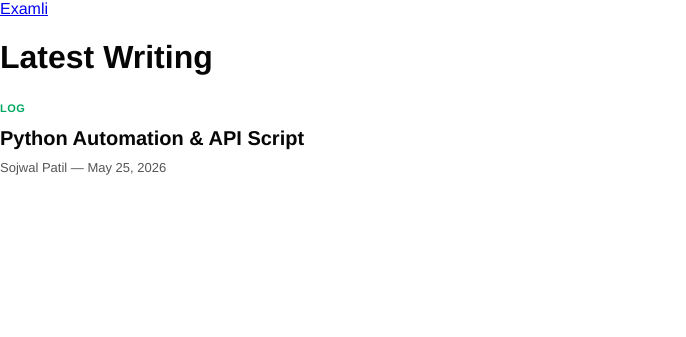
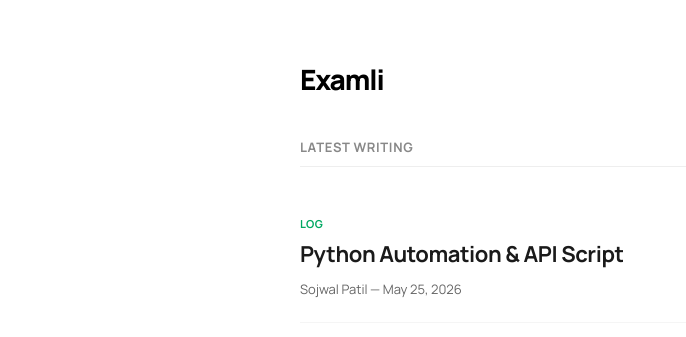
Before and after one commit to examli/examli.github.io, a Jekyll site: the page built from index.html, in a window 1280 px wide. Shown: the top 337 px of the page, without its empty margins (0-686 px from the left). Built offline with Jekyll 4.4.1, drawn with Linux system fonts in a browser that asks for light colours.

Commit message:
Update style.css

```diff
--- a/assets/css/style.css
+++ b/assets/css/style.css
@@ -1,192 +1,176 @@
+/* --- PREMIUM MANROPE ULTRA-CLEAN TECH THEME --- */
 :root {
-  --tc-green: #00a862;
-  --tc-black: #060606;
-  --tc-gray-text: #555555;
-  --tc-border: #e2e2e2;
-  --tc-purple: #4a154b;
+  --text-main: #1a1a1a;
+  --text-muted: #666666;
+  --text-light: #888888;
+  --border-line: #f5f5f5;
+  --accent-green: #00a862; /* Sharp focus tag color */
 }
 
 body {
   background-color: #ffffff;
-  color: var(--tc-black);
-  font-family: "Helvetica Neue", Helvetica, Arial, sans-serif;
+  color: var(--text-main);
+  font-family: 'Manrope', sans-serif;
   margin: 0;
   padding: 0;
+  -webkit-font-smoothing: antialiased;
 }
 
-/* Navbar */
-.tc-navbar {
-  border-bottom: 1px solid var(--tc-border);
-  padding: 15px 0;
-  position: sticky;
-  top: 0;
-  background: #fff;
-  z-index: 100;
+/* Base Layout Structure (Single Column Content) */
+.clean-container {
+  max-width: 680px; /* Reading ke liye sabse perfect width */
+  margin: 0 auto;
+  padding: 0 20px 80px 20px;
 }
 
-.navbar-container {
-  max-width: 1140px;
-  margin: 0 auto;
-  display: flex;
-  align-items: center;
+/* Header Section (No Menu Bar, Just Brand Info) */
+.clean-header {
+  max-width: 680px;
+  margin: 60px auto 40px auto;
   padding: 0 20px;
 }
 
-.tc-logo {
-  font-size: 26px;
-  font-weight: 900;
-  color: var(--tc-black);
+.site-logo {
+  font-size: 28px;
+  font-weight: 800;
+  color: #000000;
   text-decoration: none;
-  letter-spacing: -1px;
-  margin-right: 40px;
+  letter-spacing: -0.04em;
 }
 
-.tc-nav-links a {
-  color: var(--tc-gray-text);
-  text-decoration: none;
-  font-size: 14px;
-  font-weight: 700;
-  margin-right: 20px;
+.site-logo:hover {
+  color: var(--accent-green);
 }
 
-.tc-nav-links a.active {
-  color: var(--tc-green);
+.site-bio {
+  font-size: 14px;
+  color: var(--text-muted);
+  margin: 6px 0 0 0;
+  font-weight: 400;
 }
 
-/* Main Grid */
-.tc-container {
-  max-width: 1140px;
-  margin: 40px auto;
-  padding: 0 20px;
+/* Feed Headers */
+.feed-title {
+  font-size: 13px;
+  font-weight: 700;
+  text-transform: uppercase;
+  letter-spacing: 0.05em;
+  color: var(--text-light);
+  border-bottom: 1px solid #eeeeee;
+  padding-bottom: 10px;
+  margin-bottom: 20px;
 }
 
-.tc-main-grid {
-  display: grid;
-  grid-template-columns: 2fr 1fr;
-  gap: 50px;
-}
-
-/* Feed List */
-.section-title {
-  font-size: 36px;
-  font-weight: 800;
-  color: var(--tc-green);
-  margin-top: 0;
-  margin-bottom: 30px;
-}
-
-.post-card {
-  display: flex;
-  justify-content: space-between;
-  padding: 25px 0;
-  border-bottom: 1px solid var(--tc-border);
-  gap: 20px;
-}
-
-.post-text {
-  flex: 1;
+/* Post List & Cards (No Images, No Sidebars) */
+.clean-post-card {
+  padding: 24px 0;
+  border-bottom: 1px solid var(--border-line);
 }
 
 .post-category {
-  color: var(--tc-green);
+  color: var(--accent-green);
   font-size: 11px;
   font-weight: 700;
+  letter-spacing: 0.04em;
   text-transform: uppercase;
-  letter-spacing: 0.5px;
 }
 
 .post-title {
-  font-size: 20px;
+  font-size: 22px;
   font-weight: 700;
-  margin: 8px 0;
+  margin: 6px 0 10px 0;
   line-height: 1.4;
+  letter-spacing: -0.02em;
 }
 
 .post-title a {
-  color: var(--tc-black);
+  color: var(--text-main);
   text-decoration: none;
+  transition: color 0.15s ease;
 }
 
 .post-title a:hover {
-  color: var(--tc-green);
+  color: var(--accent-green);
 }
 
 .post-meta {
   font-size: 13px;
-  color: var(--tc-gray-text);
+  color: var(--text-muted);
+  font-weight: 500;
 }
 
-/* Post Image Thumbnails */
-.post-thumb img, .post-thumb.default-thumb {
-  width: 160px;
-  height: 100px;
-  object-fit: cover;
-  border-radius: 4px;
+/* --- Typography Inside Post Pages --- */
+h1 {
+  font-size: 32px;
+  font-weight: 800;
+  letter-spacing: -0.03em;
+  color: #000000;
+  margin-top: 0;
+  margin-bottom: 8px;
 }
 
-.post-thumb.default-thumb {
-  background-color: #f3f4f6;
-  border: 1px solid var(--tc-border);
-  display: flex;
-  align-items: center;
-  justify-content: center;
-  color: var(--tc-gray-text);
+h2 {
+  font-size: 24px;
   font-weight: 700;
+  letter-spacing: -0.02em;
+  margin-top: 40px;
+  margin-bottom: 12px;
 }
 
-/* Sidebar Box styling */
-.popular-box {
-  background-color: var(--tc-purple);
-  color: #ffffff;
-  padding: 30px 25px;
-  border-radius: 4px;
-  position: sticky;
-  top: 100px;
+h3 {
+  font-size: 18px;
+  font-weight: 600;
+  margin-top: 24px;
+  margin-bottom: 12px;
 }
 
-.popular-header {
-  display: flex;
-  justify-content: space-between;
-  align-items: center;
-  border-bottom: 1px solid rgba(255,255,255,0.2);
-  padding-bottom: 15px;
+p {
+  font-size: 16px;
+  line-height: 1.7;
+  color: #222222;
+  font-weight: 400;
   margin-bottom: 20px;
 }
 
-.popular-header h2 {
-  margin: 0;
-  font-size: 24px;
-  font-weight: 800;
+/* Premium Clean Code Blocks */
+pre, code {
+  background-color: #f7f9fa;
+  border: 1px solid #e1e8ed;
+  border-radius: 6px;
+  font-family: ui-monospace, SFMono-Regular, Menlo, Monaco, Consolas, monospace;
 }
 
-.trend-icon {
-  font-size: 24px;
-  background: rgba(255,255,255,0.2);
-  padding: 2px 10px;
-  border-radius: 4px;
+code {
+  padding: 3px 6px;
+  color: #dc2626; /* Clean red snippet text */
+  font-size: 14px;
 }
 
-.popular-list {
-  list-style: none;
-  padding: 0;
-  margin: 0;
+pre {
+  padding: 18px;
+  overflow-x: auto;
+  margin: 24px 0;
+  display: block;
 }
 
-.popular-list li {
-  margin-bottom: 20px;
-  line-height: 1.4;
+pre code {
+  color: var(--text-main);
+  background: none;
+  border: none;
+  padding: 0;
+  font-size: 14px;
+  line-height: 1.6;
 }
 
-.popular-list a {
-  color: #ffffff;
-  text-decoration: none;
-  font-size: 15px;
-  font-weight: 600;
+/* Responsive Fixes */
+@media (max-width: 768px) {
+  .clean-header, .clean-container {
+    padding: 0 16px;
+  }
+  .clean-header {
+    margin: 40px auto 20px auto;
+  }
+  .post-title {
+    font-size: 19px;
+  }
 }
-
-/* Responsive */
-@media (max-width: 768px) {
-  .tc-main-grid { grid-template-columns: 1fr; }
-  .post-thumb img, .post-thumb.default-thumb { width: 100px; height: 70px; }
-  .post-title { font-size: 17px; }
-}
```
